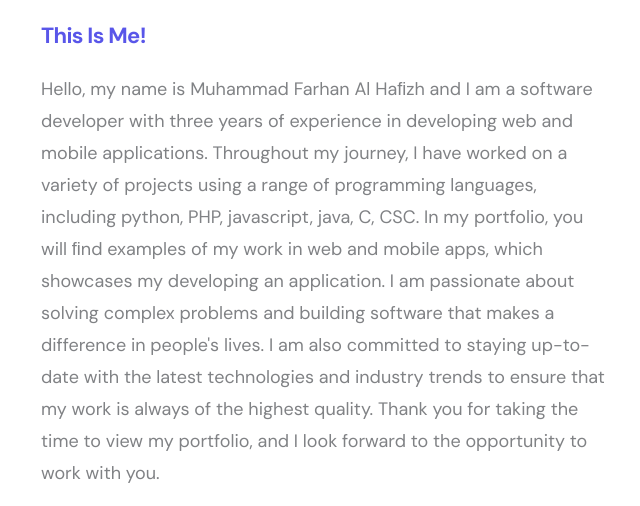
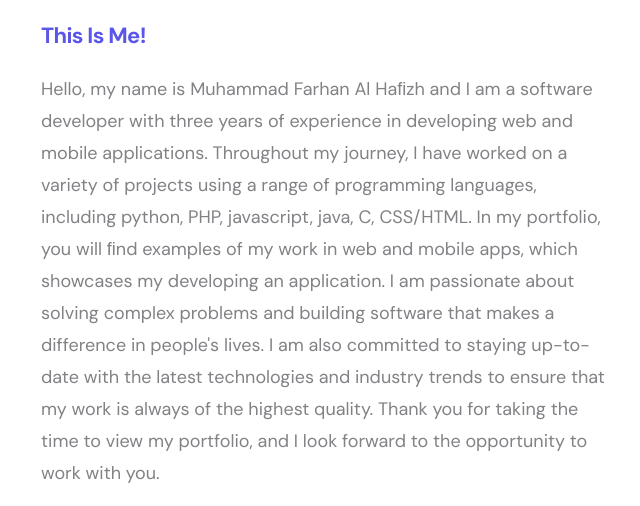
Before and after one commit to hafizhalfarhan/portofolio.github.io, a plain HTML site: page index.html in a window 1280 px wide. Shown: the part 1216-1722 px from the top of the page, 614-1254 px from the left. Drawn offline with Linux system fonts and the light colour scheme.

Commit message:
Update index.html

```diff
--- a/index.html
+++ b/index.html
@@ -153,7 +153,7 @@
                                 <h2> This is Me!</h2>
                             </div>
                             <h4>This Is Me!</h4>
-                            <p>Hello, my name is Muhammad Farhan Al Haﬁzh and I am a software developer with three years of experience in developing web and mobile applications. Throughout my journey, I have worked on a variety of projects using a range of programming languages, including python, PHP, javascript, java, C, CSC. In my portfolio, you will ﬁnd examples of my work in web and mobile apps, which showcases my developing an application. I am passionate about solving complex problems and building software that makes a difference in people's lives. I am also committed to staying up-to-date with the latest technologies and industry trends to ensure that my work is always of the highest quality. Thank you for taking the time to view my portfolio, and I look forward to the opportunity to work with you.</p>
+                            <p>Hello, my name is Muhammad Farhan Al Haﬁzh and I am a software developer with three years of experience in developing web and mobile applications. Throughout my journey, I have worked on a variety of projects using a range of programming languages, including python, PHP, javascript, java, C, CSS/HTML. In my portfolio, you will ﬁnd examples of my work in web and mobile apps, which showcases my developing an application. I am passionate about solving complex problems and building software that makes a difference in people's lives. I am also committed to staying up-to-date with the latest technologies and industry trends to ensure that my work is always of the highest quality. Thank you for taking the time to view my portfolio, and I look forward to the opportunity to work with you.</p>
                             <ul class="list-style-one mb-35">
                                 <li>Graphic Design</li>
                                 <li>Software Design & Development</li>
```
